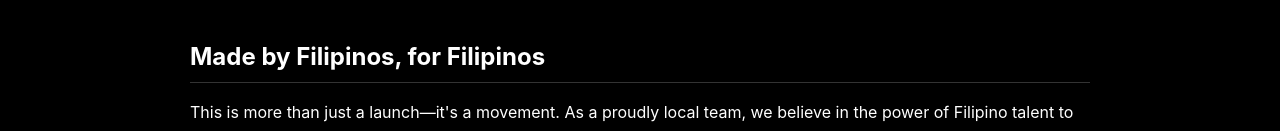
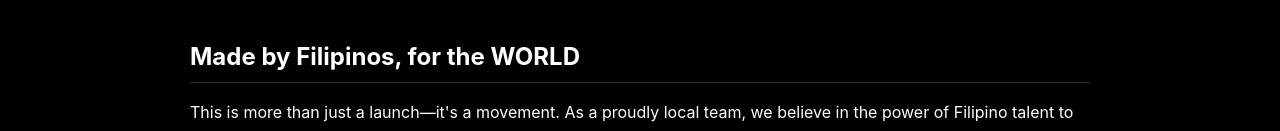
Before and after one commit to neilzoleta/maticph, a plain HTML site: page launch.html in a window 1280 px wide. Shown: the part 649-780 px from the top of the page. Drawn offline with Linux system fonts and the light colour scheme.

Commit message:
Update launch.html

```diff
--- a/launch.html
+++ b/launch.html
@@ -130,7 +130,7 @@
     <h2>Purpose-Driven Innovation</h2>
     <p>At MATIC Studio, we automate what matters. Our mission is to help businesses—big or small—reclaim time, reduce inefficiencies, and enable their teams to focus on what truly matters. By leveraging emerging technology, we design tools that solve real problems with measurable results.</p>
 
-    <h2>Made by Filipinos, for Filipinos</h2>
+    <h2>Made by Filipinos, for the WORLD</h2>
     <p>This is more than just a launch—it's a movement. As a proudly local team, we believe in the power of Filipino talent to lead innovation. MATIC Studio aims to set a standard in accessible, scalable, and impactful automation for Philippine industries and beyond.</p>
 
     <h2>What’s Next?</h2>
```
